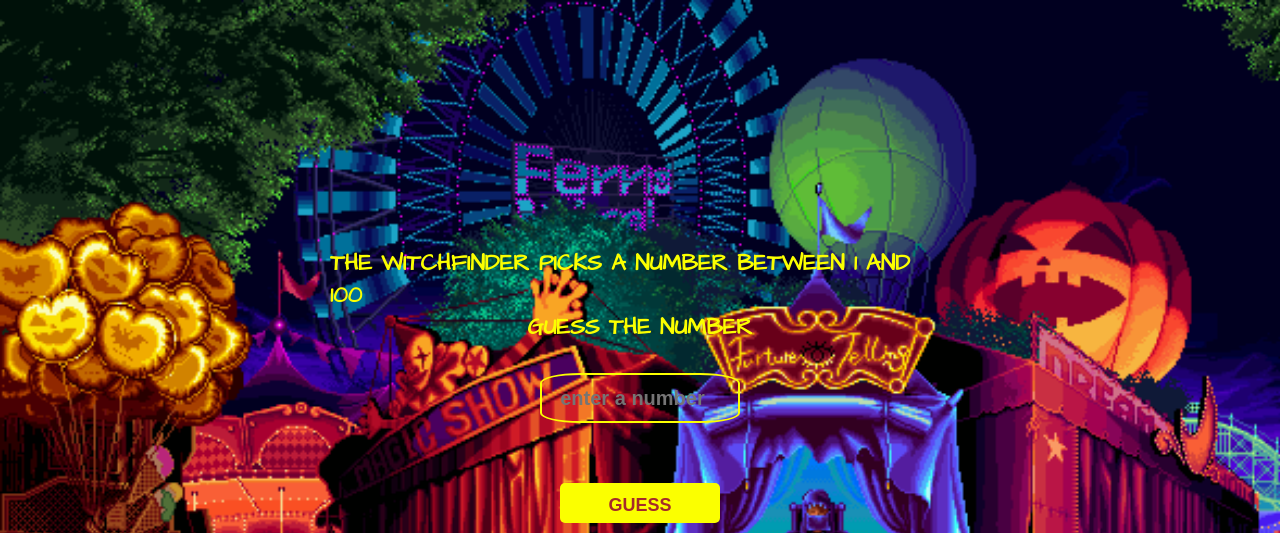
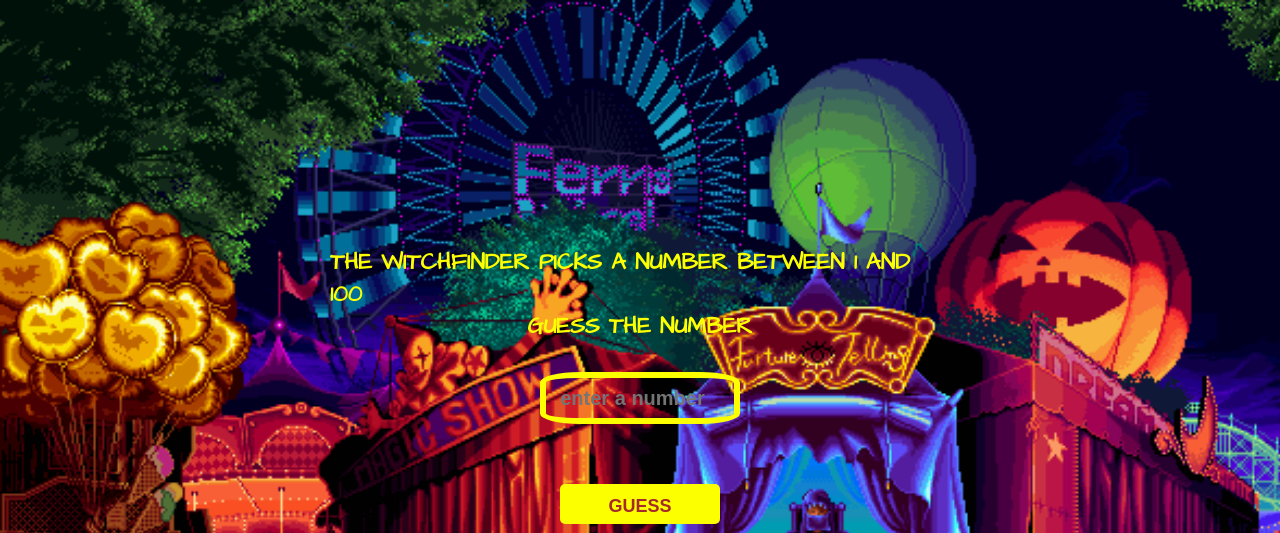
Before and after one commit to eddahbihossine/witch-findergame, a plain HTML site: page index.html in a window 1280 px wide. Shown: the top 533 px of the page. Drawn offline with Linux system fonts and the light colour scheme.

Commit message:
Update style.css

```diff
--- a/style.css
+++ b/style.css
@@ -38,12 +38,12 @@ h3{
 input[type="number"]{
     width: 200px;
     font-weight: 600;
-    color: rgb(251, 255, 0);
+    color: rgb(250, 251, 252);
     padding: 20px 0;
     text-align: center;
     margin-top: 30px;
     border-radius: 20%;
-    border: 2px solid rgb(251, 255, 0);
+    border: 6px solid rgb(251,255,0);
     font-size: 20px;
     background-color: transparent;
     height: 50px;
```
